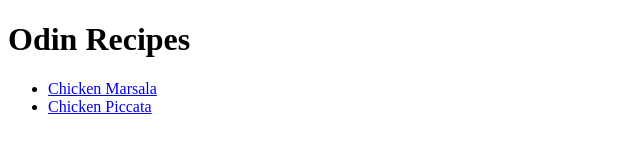
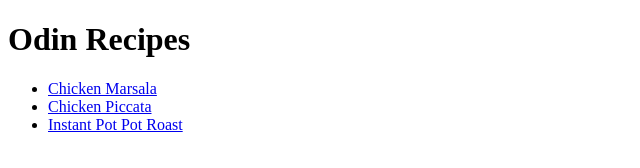
Before and after one commit to nobiology/odin-recipes, a plain HTML site: page index.html in a window 1280 px wide. Shown: the whole page, without its empty margins (0-640 px from the left). Drawn offline with Linux system fonts and the light colour scheme.

Commit message:
Add link to potRoast.html

```diff
--- a/index.html
+++ b/index.html
@@ -9,6 +9,7 @@
         <ul>
             <li><a href="recipes/chickenMarsala.html">Chicken Marsala</a></li>
             <li><a href="recipes/chickenPiccata.html">Chicken Piccata</a></li>
+            <li><a href="recipes/potRoast.html">Instant Pot Pot Roast</a></li>
         </ul>
     </body>
 </html>
```
